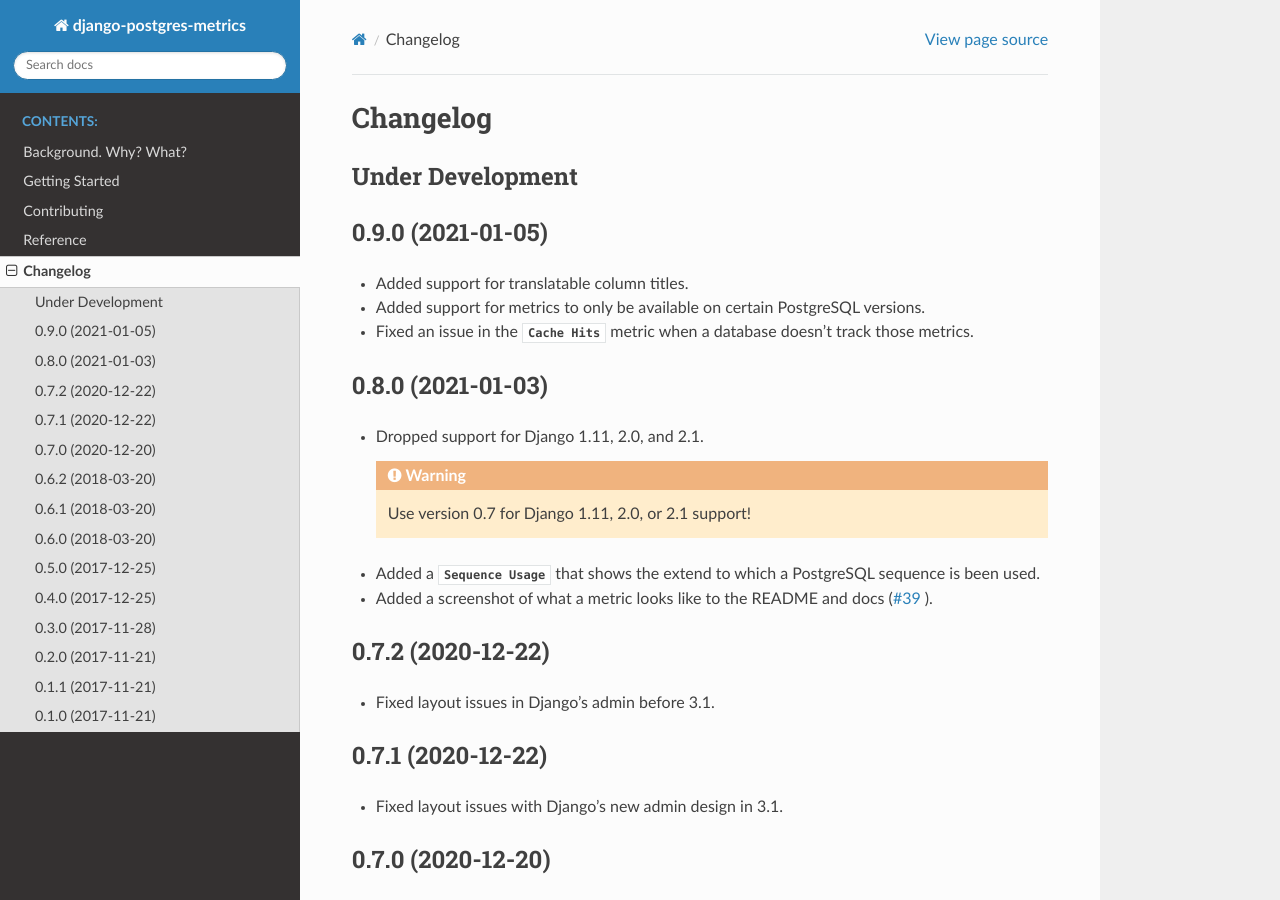
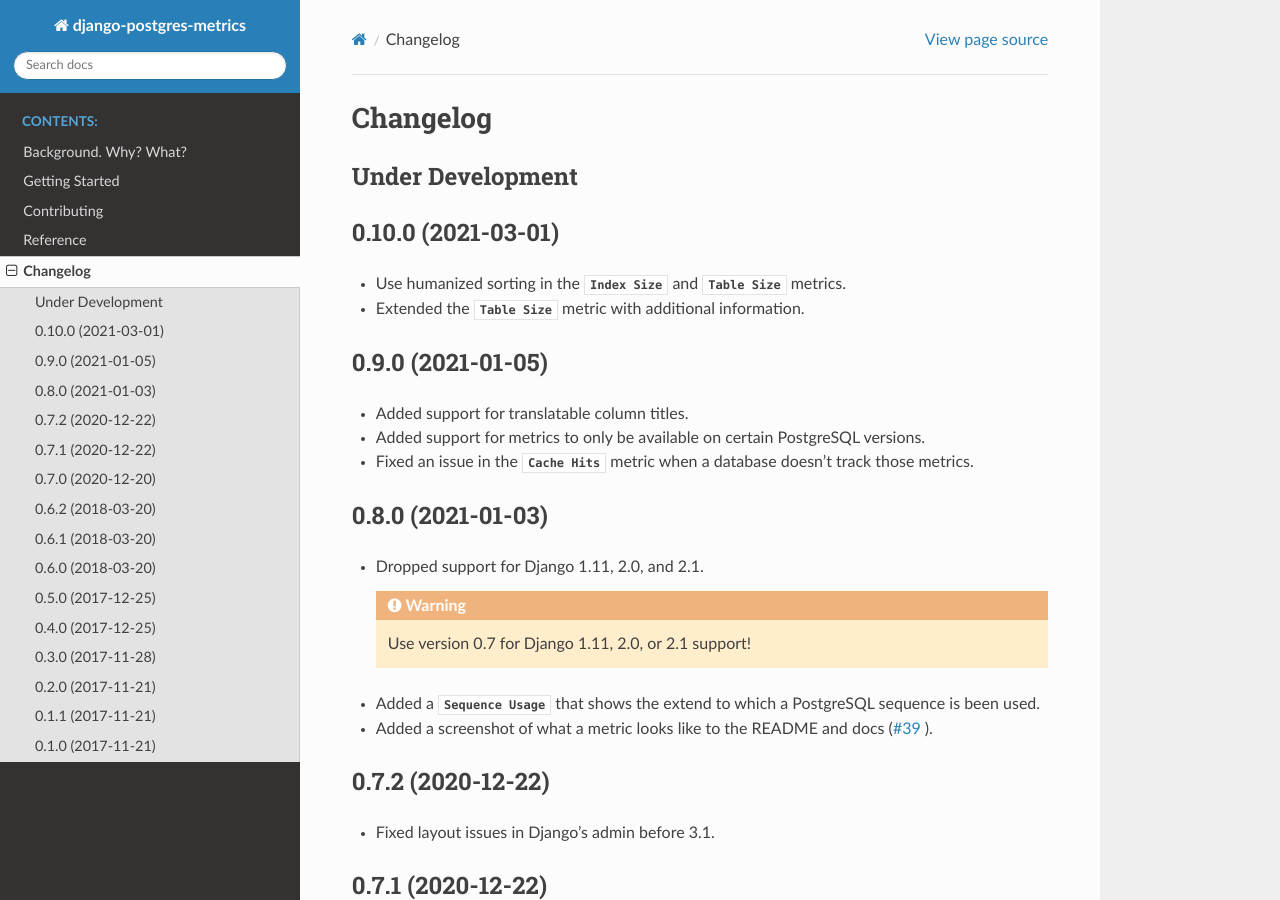
Before and after one commit to django-postgres-metrics/django-postgres-metrics, a Sphinx documentation site: the page built from docs/source/changelog.rst, in a window 1280 px wide and 900 px high. Built offline with Sphinx 7.4.7 and the Read the Docs theme 2.0.0, drawn with Linux system fonts in a browser that asks for light colours; pages that are not in the unit, such as notebooks, are missing from menus; the version number could not be read and is left out.

Commit message:
Prepare release 0.10.0

```diff
--- a/docs/source/changelog.rst
+++ b/docs/source/changelog.rst
@@ -6,6 +6,15 @@
 
 Under Development
 =================
+
+0.10.0 (2021-03-01)
+===================
+
+* Use humanized sorting in the :class:`Index Size <metrics.IndexSize>` and
+  :class:`Table Size <metrics.TableSize>` metrics.
+
+* Extended the :class:`Table Size <metrics.TableSize>` metric with additional
+  information.
 
 0.9.0 (2021-01-05)
 ==================
```
